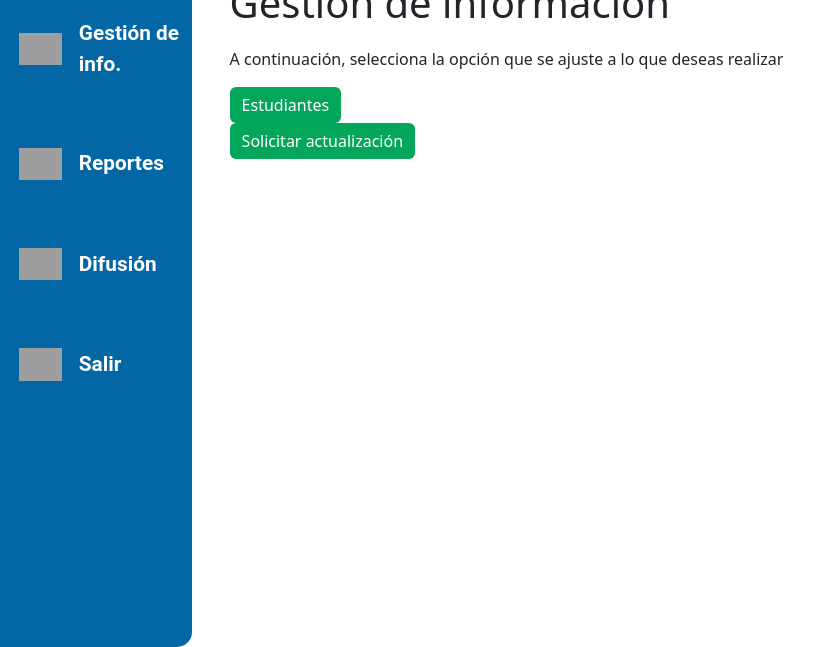
After one commit to ICESI-PI1/icesi-filantrop-a-equipo-3, a Django app: page /info_management/ in a window 1280 px wide. The commit adds this page. Shown: the part 153-800 px from the top of the page, without its empty margins (0-827 px from the left). Run offline with Django 4.2, Linux system fonts and the light colour scheme; grey boxes are pictures that could not be loaded.

Commit message:
update(templates): Add sidebar and reorganization

```diff
--- a/MSDE_App/static/style.css
+++ b/MSDE_App/static/style.css
@@ -6,31 +6,6 @@
     margin-top: 3%;
 }
 
-nav ul {
-    margin-top: 25%;
-    text-align: center;
-    align-content: center;
-    list-style: none;
-    padding: 0;
-}
-
-.navbar-nav .nav-item .nav-link {
-    color: #ffffff;
-    font-family: "Raleway SemiBold", sans-serif;
-    font-size: 25px;
-}
-
-.navbar-nav {
-    flex-direction: column;
-    justify-content: space-between;
-    height: 100%;
-    border-top-right-radius: 20px;
-    border-bottom-right-radius: 20px;
-}
-
-.navbar-nav .nav-item {
-    flex-grow: 1;
-}
 
 .main {
     padding-top: 30px;
@@ -54,19 +29,8 @@ div .text-center {
     width: 100px;
 }
 
-
 .cancel-button {
     margin-top: 15px;
-}
-
-.btn-primary {
-    background-color: #00008b;
-    color: #ffffff;
-}
-
-nav ul li {
-    text-align: center;
-    justify-content: center;
 }
 
 .select-students, .select-report {
@@ -77,11 +41,6 @@ nav ul li {
     margin-top: 50px;
 }
 
-.nav-item {
-    text-align: left;
-    width: 80%;
-    margin-left: 15%;
-}
 
 .select-students {
     margin-top: 20px;
@@ -119,6 +78,23 @@ nav ul li {
     margin-top: 15px;
 }
 
-.btn .btn-primary {
+.btn-primary {
+    background-color: #03A65A;
+    border: none;
+}
 
+.btn-primary:hover {
+    background-color: #FFFF;
+    border: 2px solid #03A65A;
+    color: #03A65A !important;
 }
+
+.btn-outline-primary {
+    background-color: #FFFF;
+    border: 2px solid #03A65A;
+}
+
+.btn-outline-primary:hover {
+    background-color: #03A65A;
+    color: #FFFF !important;
+}
--- /dev/null
+++ b/MSDE_App/templates/information_management/information_management.html
@@ -0,0 +1,24 @@
+{% extends 'layouts/base.html' %}
+
+{% block content %}
+    <main class="container">
+        <div>
+            <h1>Gestión de información</h1>
+        </div>
+        <section>
+            <article class="select-students">
+                <p>A continuación, selecciona la opción que se ajuste a lo que deseas realizar</p>
+                <div>
+                    <a href="/students" role="button">
+                        <button class="btn btn-primary">Estudiantes</button>
+                    </a>
+                </div>
+                <div>
+                    <a href="/students" role="button">
+                        <button class="btn btn-primary">Solicitar actualización</button>
+                    </a>
+                </div>
+            </article>
+        </section>
+    </main>
+{% endblock %}
--- a/MSDE_App/templates/layouts/base.html
+++ b/MSDE_App/templates/layouts/base.html
@@ -3,57 +3,127 @@
 <html lang="en">
 <head>
     <meta charset="UTF-8">
-    <title>Base</title>
+    <meta name="viewport" content="width=device-width, initial-scale=1.0">
+    <title>Sidebar</title>
+    <link rel="stylesheet" href="https://cdn.jsdelivr.net/npm/bootstrap@5.3.0-alpha1/dist/css/bootstrap.min.css">
+    <style>
+        a {
+            text-decoration: none;
+        }
+
+        /* Personaliza el color de fondo del sidebar */
+        .sidebar {
+            background-color: #0367A6;
+            height: 100vh; /* Altura del sidebar igual al 100% del viewport */
+            width: 15%; /* Ancho del sidebar del 20% del viewport */
+            position: fixed; /* Fija el sidebar en su posición */
+            overflow-y: auto; /* Agrega scroll si el contenido es largo */
+            padding-top: 20px; /* Espacio superior */
+            padding-bottom: 20px; /* Espacio inferior */
+            border-bottom-right-radius: 15px;
+            border-top-right-radius: 15px;
+            margin-top: -20px; /* Compensa el espacio superior */
+        }
+
+        /* Personaliza el color al pasar el mouse sobre una opción */
+        .sidebar-item:hover {
+            background-color: #4590BF;
+        }
+
+        /* Estilo de las opciones del sidebar */
+        .sidebar-item {
+            display: flex;
+            align-items: center;
+            cursor: pointer;
+            transition: background-color 0.3s;
+            margin-top:21%;
+            margin-bottom:25%;
+            padding: 10px;
+        }
+
+        /* Estilo para las imágenes */
+        .sidebar-img {
+            max-width: 25%; /* Tamaño máximo de las imágenes */
+            margin-right: 10%; /* Espacio entre la imagen y el texto */
+            margin-left: 5%; /* Espacio entre la imagen y el texto */
+        }
+
+        /* Estilo para el texto de las opciones */
+        .sidebar-text {
+            font-family: 'Roboto', sans-serif;
+            font-weight: bold;
+            color: #FFFFFF;
+            font-size: 130%;
+        }
+
+        /* Estilo para el contenido principal */
+        .main-content {
+            /* Ajusta el espacio superior del contenido principal */
+            /* Deja espacio a la izquierda para el sidebar */
+            /* Deja espacio a la derecha */
+            margin: 20px 2% 2% 17%;
+        }
+
+        /* Estilo para el bloque superior */
+        .top-block {
+            background-color: #ffffff;
+            padding: 10px;
+            display: flex;
+            align-items: center;
+        }
+
+        /* Estilo para la imagen en el bloque superior */
+        .top-image {
+            max-width: 12%;
+            margin-left: auto; /* Coloca la imagen a la derecha */
+        }
+    </style>
+</head>
+<body>
+    <!-- Sidebar -->
+    <nav class="sidebar">
+        <ul class="list-unstyled">
+            <!-- Opción 1 -->
+            <li class="sidebar-item">
+                <img src="https://raw.githubusercontent.com/dylanMPP/resources/main/peligro.png" alt="" class="sidebar-img">
+                <a class="sidebar-text">Alertas</a>
+            </li>
+            <!-- Opción 2 -->
+            <li class="sidebar-item">
+                <img src="https://raw.githubusercontent.com/dylanMPP/resources/main/nota.png" alt="Opción 2" class="sidebar-img">
+                <a class="sidebar-text" href="/info_management">Gestión de info.</a>
+            </li>
+            <!-- Opción 3 -->
+            <li class="sidebar-item">
+                <img src="https://raw.githubusercontent.com/dylanMPP/resources/main/reporte%20(1).png" alt="Opción 3" class="sidebar-img">
+                <a class="sidebar-text" href="/reports">Reportes</a>
+            </li>
+            <!-- Opción 4 -->
+            <li class="sidebar-item">
+                <img src="https://raw.githubusercontent.com/dylanMPP/resources/main/marketing.png" alt="Opción 4" class="sidebar-img">
+                <a class="sidebar-text">Difusión</a>
+            </li>
+            <!-- Opción 5 -->
+            <li class="sidebar-item">
+                <img src="https://raw.githubusercontent.com/dylanMPP/resources/main/cerrar-sesion.png" alt="Salir" class="sidebar-img">
+                <a class="sidebar-text" href="">Salir</a>
+            </li>
+        </ul>
+    </nav>
+
+    <!-- Contenido principal -->
+    <main class="main-content">
     <link rel="stylesheet" href="/../../static/style.css">
     <script rel="stylesheet" src="{% static 'script.js' %}"></script>
     <script rel="stylesheet" src="{% static 'report_script.js' %}"></script>
-    <!-- Bootstrap 5 CSS -->
-    <link rel="stylesheet" href="https://cdn.jsdelivr.net/npm/bootstrap@5.3.2/dist/css/bootstrap.min.css">
+        <div class="top-block">
+            <img src="https://raw.githubusercontent.com/dylanMPP/resources/main/Logo_de_la_Universidad_ICESI.svg.png" alt="filantropia" class="top-image">
+        </div>
 
-    <!-- jQuery 3.6 -->
-    <script src="https://code.jquery.com/jquery-3.6.0.min.js"></script>
+        {% block content %}
+        {% endblock content %}
+    </main>
 
-    <!-- Bootstrap 5 JS (incluyendo Popper.js) -->
-    <script src="https://cdn.jsdelivr.net/npm/bootstrap@5.3.2/dist/js/bootstrap.bundle.min.js"></script>
-    <!-- Bootstrap CSS -->
-    <link rel="stylesheet" href="https://cdn.jsdelivr.net/npm/bootstrap@5.3.2/dist/css/bootstrap.min.css">
-
-    <!-- Bootstrap JavaScript (asegúrate de que esté antes de tu código JavaScript) -->
-    <script src="https://cdn.jsdelivr.net/npm/bootstrap@5.3.2/dist/js/bootstrap.min.js"></script>
-    <link rel="stylesheet" href="https://cdn.jsdelivr.net/npm/bootstrap@5.3.2/dist/css/bootstrap.min.css">
-    <link rel="stylesheet" href="https://maxcdn.bootstrapcdn.com/bootstrap/4.4.1/css/bootstrap.min.css">
-    <script src="https://ajax.googleapis.com/ajax/libs/jquery/3.4.1/jquery.min.js"></script>
-    <script src="https://maxcdn.bootstrapcdn.com/bootstrap/4.4.1/js/bootstrap.min.js"></script>
-    <link rel="stylesheet" href="https://cdn.jsdelivr.net/npm/bootstrap@5.3.2/dist/css/bootstrap.min.css" >
-</head>
-
-<body>
-<div class="row h-100">
-    <div class="col-2">
-        <nav class="navbar-nav bg-primary h-100 w-100">
-            <ul class="flex-fill d-flex flex-column">
-                <li class="nav-item flex-grow-1">
-                    <a class="nav-link" href="/index"> Home </a>
-                </li>
-                <li class="nav-item flex-grow-1">
-                    <a class="nav-link" href="/students"> Students </a>
-                </li>
-                <li class="nav-item flex-grow-1">
-                    <a class="nav-link" href="/philanthropy"> Philanthropy </a>
-                </li>
-                <li class="nav-item flex-grow-1">
-                    <a class="nav-link" href="/reports"> Reports </a>
-                </li>
-                <li class="nav-item flex-grow-1">
-                    <a class="nav-link" href="/index"> Log Out </a>
-                </li>
-            </ul>
-        </nav>
-    </div>
-    <div class="main container col-9 block">
-        {% block content %}
-        {% endblock %}
-    </div>
-</div>
+    <script src="https://cdn.jsdelivr.net/npm/bootstrap@5.3.0-alpha1/dist/js/bootstrap.bundle.min.js"></script>
 </body>
 </html>
--- a/MSDE_App/urls.py
+++ b/MSDE_App/urls.py
@@ -41,5 +41,6 @@ urlpatterns = [
     path('reports/pdf/CREA/<str:student_code>', views.query_student_crea, name='query_student_crea'),
     path('reports/pdf/extra/<str:student_code>', views.query_student_extra, name='query_student_extra'),
     path('reports/pdf/becas/<str:student_code>', views.query_student_becas, name='query_student_becas'),
-    path('reports/true', views.show_modal, name='show_modal')
+    path('reports/true', views.show_modal, name='show_modal'),
+    path('info_management/', views.info_management, name='info_management')
 ]
--- a/MSDE_App/views/__init__.py
+++ b/MSDE_App/views/__init__.py
@@ -5,3 +5,4 @@ from .donor_view import *
 from .report_view import *
 from .philanthropy_view import *
 from .alert_view import *
+from .info_management_view import *
--- /dev/null
+++ b/MSDE_App/views/info_management_view.py
@@ -0,0 +1,5 @@
+from django.shortcuts import render, redirect, get_object_or_404
+
+
+def info_management(request):
+    return render(request, '../templates/information_management/information_management.html')
```
